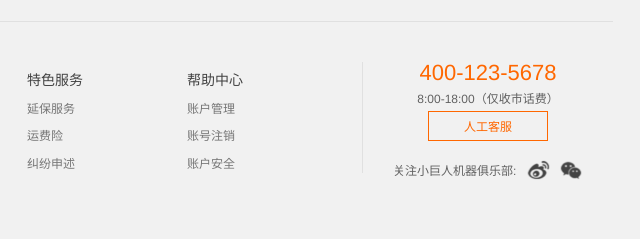
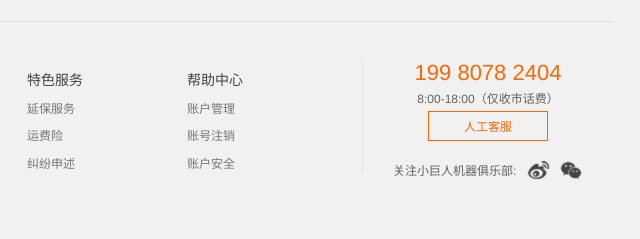
Before and after one commit to Dream-Dihuan/dream-dihuan.github.io, a plain HTML site: page index.html in a window 1280 px wide. Shown: the part 2021-2260 px from the top of the page, 640-1280 px from the left. Drawn offline with Linux system fonts and the light colour scheme.

Commit message:
修改了电话号码

```diff
--- a/index.html
+++ b/index.html
@@ -321,7 +321,7 @@
                     <li><a href="#">账户安全</a></li>
                 </ul>
                 <div class="footer-aside">
-                    <p class="tel">400-123-5678</p>
+                    <p class="tel">199 8078 2404</p>
                     <p class="time">8:00-18:00（仅收市话费）</p>
                     <a href="#" class="kefu">人工客服</a>
                     <div class="follow">
```
